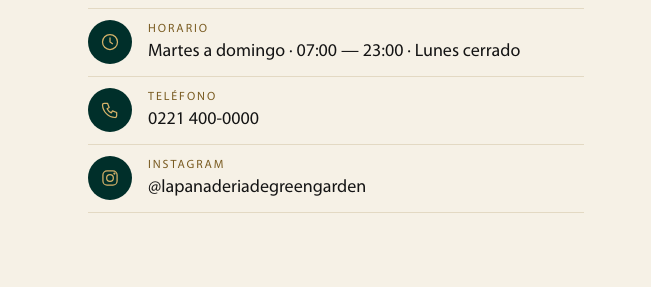
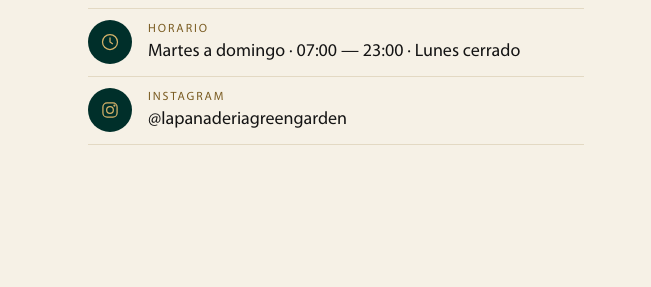
Before and after one commit to RomeroMartin/lapanaderia, a plain HTML site: page index.html in a window 1280 px wide. Shown: the part 5383-5670 px from the top of the page, 0-651 px from the left. Drawn offline with Linux system fonts and the light colour scheme.

Commit message:
Contactos: quitar teléfono y corregir Instagram a @lapanaderiagreengarden
Co-Authored-By: Claude Sonnet 5.5 <noreply@anthropic.com>
Claude-Session: https://claude.ai/code/session_01VzjRSBvoTvr4mLHLpHvs2Y

```diff
--- a/index.html
+++ b/index.html
@@ -24,7 +24,7 @@
 <link rel="icon" type="image/png" sizes="48x48" href="assets/img/favicon-48.png">
 <link rel="apple-touch-icon" href="assets/img/apple-touch-icon.png">
 <script type="application/ld+json">
-{"@context":"https://schema.org","@type":"Bakery","name":"La Panadería de Green Garden","description":"Pan, facturas, pastelería y café para llevar, al lado de Green Garden.","servesCuisine":"Panadería","address":{"@type":"PostalAddress","streetAddress":"Calle 11 N° 871 e/ 49 y 50","addressLocality":"La Plata","addressRegion":"Buenos Aires","addressCountry":"AR"},"openingHoursSpecification":[{"@type":"OpeningHoursSpecification","dayOfWeek":["Tuesday","Wednesday","Thursday","Friday","Saturday","Sunday"],"opens":"07:00","closes":"23:00"}],"parentOrganization":{"@type":"Organization","name":"Green Garden","url":"https://www.greengarden.com.ar"}}
+{"@context":"https://schema.org","@type":"Bakery","name":"La Panadería de Green Garden","description":"Pan, facturas, pastelería y café para llevar, al lado de Green Garden.","servesCuisine":"Panadería","sameAs":["https://www.instagram.com/lapanaderiagreengarden/"],"address":{"@type":"PostalAddress","streetAddress":"Calle 11 N° 871 e/ 49 y 50","addressLocality":"La Plata","addressRegion":"Buenos Aires","addressCountry":"AR"},"openingHoursSpecification":[{"@type":"OpeningHoursSpecification","dayOfWeek":["Tuesday","Wednesday","Thursday","Friday","Saturday","Sunday"],"opens":"07:00","closes":"23:00"}],"parentOrganization":{"@type":"Organization","name":"Green Garden","url":"https://www.greengarden.com.ar"}}
 </script>
 <link rel="preload" href="assets/fonts/GreenFont-Regular.woff2" as="font" type="font/woff2" crossorigin>
 <link rel="preload" href="assets/fonts/GreenFont-Numeros.woff2" as="font" type="font/woff2" crossorigin>
@@ -216,15 +216,9 @@
             <span class="ico"><svg width="20" height="20" viewBox="0 0 24 24" fill="none" stroke="currentColor" stroke-width="1.5" stroke-linecap="round" aria-hidden="true"><circle cx="12" cy="12" r="9"/><path d="M12 7v5l3 2"/></svg></span>
             <span><small>Horario</small><b>Martes a domingo · 07:00 — 23:00 · Lunes cerrado</b></span>
           </div>
-          <!-- TODO: confirmar teléfono real con el cliente (0221 400-0000 parece de relleno) -->
-          <a class="dato" href="tel:+542214000000">
-            <span class="ico"><svg width="20" height="20" viewBox="0 0 24 24" fill="none" stroke="currentColor" stroke-width="1.5" stroke-linejoin="round" aria-hidden="true"><path d="M5 4h4l2 5-2.5 1.5a11 11 0 0 0 5 5L15 13l5 2v4a2 2 0 0 1-2 2A16 16 0 0 1 3 6a2 2 0 0 1 2-2z"/></svg></span>
-            <span><small>Teléfono</small><b>0221 400-0000</b></span>
-          </a>
-          <!-- TODO: reemplazar por la URL real del perfil de Instagram -->
-          <a class="dato" href="https://instagram.com/" target="_blank" rel="noopener">
+          <a class="dato" href="https://www.instagram.com/lapanaderiagreengarden/" target="_blank" rel="noopener">
             <span class="ico"><svg width="20" height="20" viewBox="0 0 24 24" fill="none" stroke="currentColor" stroke-width="1.5" aria-hidden="true"><rect x="3.5" y="3.5" width="17" height="17" rx="5"/><circle cx="12" cy="12" r="4"/><circle cx="17.3" cy="6.7" r=".6"/></svg></span>
-            <span><small>Instagram</small><b>@lapanaderiadegreengarden</b></span>
+            <span><small>Instagram</small><b>@lapanaderiagreengarden</b></span>
           </a>
         </div>
       </div>
```
Also changed, not shown: 1 other file.
